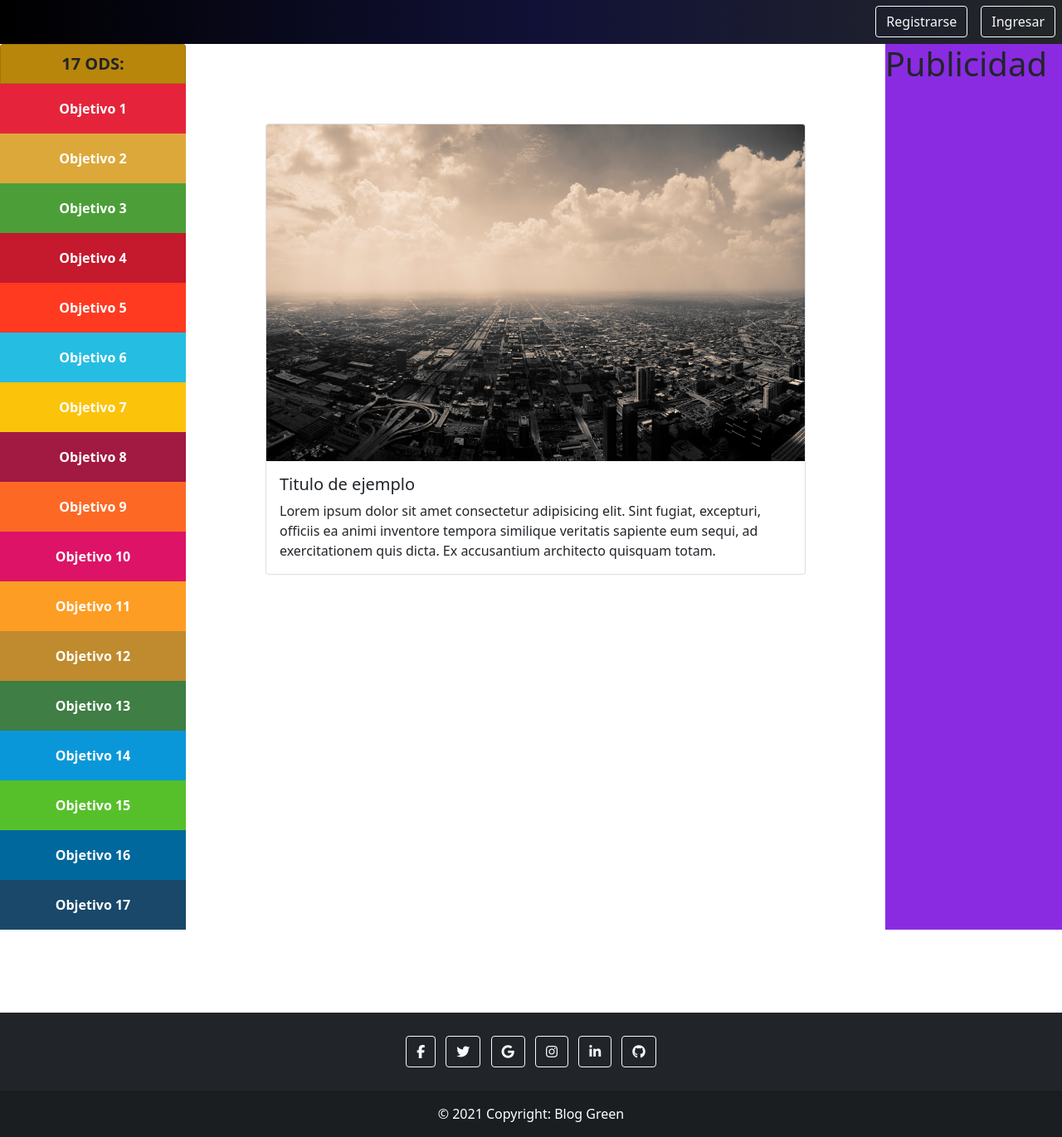
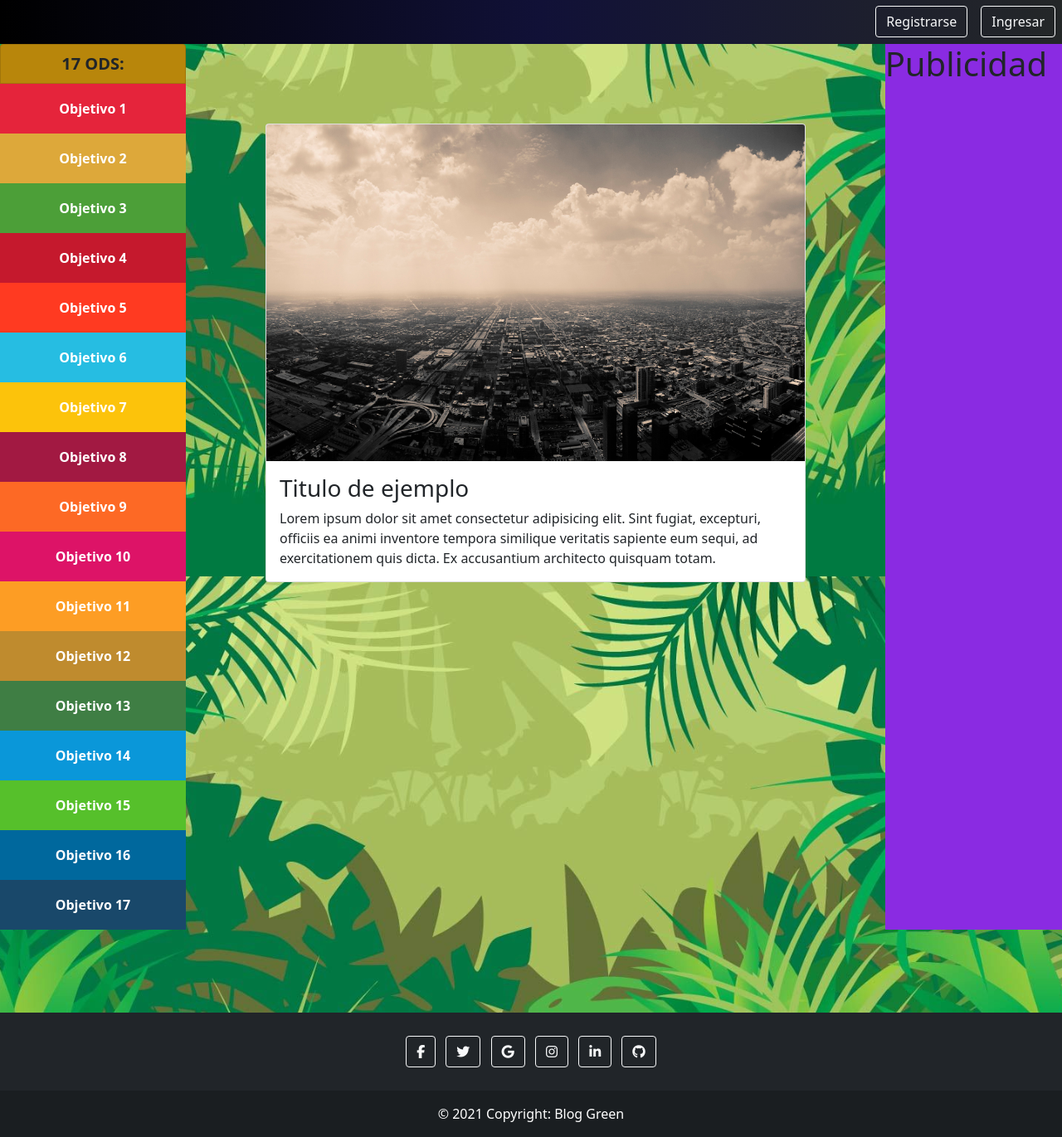
Before and after one commit to Dihue/grupo_13, a Django app: template repositorio/bloggreen/templates/index.html in a window 1280 px wide. Shown: the part 105-1476 px from the top of the page at 83% size. Run offline with Django 3.2, Linux system fonts and the light colour scheme; the template is opened without the code that fills it, so the values that code supplies are empty; parts of the project's set-up code (start-up, migrations or seed data) failed here and were passed over; some libraries are stand-ins or nearby versions.

Commit message:
solucionado like, dislike y agregado fondo

```diff
--- a/repositorio/bloggreen/static/base/css/base.css
+++ b/repositorio/bloggreen/static/base/css/base.css
@@ -1,3 +1,10 @@
+body {
+    background: url("/static/base/img/fondo.jpg") no-repeat;
+    background-position: center center;
+    background-attachment: fixed;
+    background-size: cover;
+}
+
 #pie_pagina{
     flex-shrink: none;
 	margin-top: 100px;
--- a/repositorio/bloggreen/templates/base.html
+++ b/repositorio/bloggreen/templates/base.html
@@ -55,7 +55,7 @@
                   <a class="btn btn-outline-light" href="{% url 'posts:crearPost' %}">Crear</a>
                 </li>
                 <li class="ms-2 me-2 nav-item">
-                  <a class="btn btn-outline-light" href="logout/">Salir</a>
+                  <a class="btn btn-outline-light" href="{% url 'users:logout' %}">Salir</a>
                 </li>
 
                 {% elif user.is_writer %}
@@ -63,12 +63,12 @@
                     <a class="btn btn-outline-light" href="{% url 'posts:crearPost' %}">Crear</a>
                 </li>
                 <li class="ms-2 me-2 nav-item">
-                    <a class="btn btn-outline-light" href="logout/">Salir</a>
+                    <a class="btn btn-outline-light" href="{% url 'users:logout' %}">Salir</a>
                 </li>
 
                 {% elif user.is_reader %}
                 <li class="ms-2 me-2 nav-item">
-                    <a class="btn btn-outline-light ms-auto" href="logout/">Salir</a>
+                    <a class="btn btn-outline-light ms-auto" href="{% url 'users:logout' %}">Salir</a>
                 </li>
                 {% endif %}
 
--- a/repositorio/bloggreen/templates/index.html
+++ b/repositorio/bloggreen/templates/index.html
@@ -109,7 +109,7 @@
             <div class="pt-5 pe-5" id="blog_ciudad">
                 <div class="card">
                 {% if post %}
-                    <div>
+                    <div class="">
                         {% if post.thumbnail.url %}
                             <img src="{{ post.thumbnail.url }}" class="card-img-top" alt="...">
                         {% else %}
@@ -117,17 +117,19 @@
                         {% endif %}
                     </div>
                     <div class="card-body">
-                        <h5 class="card-title">{{ post.title }}</h5>
-                        <p class="card-text">{{ post.content }}</p>
-                        <a href="#" class="btn btn-primary">Ir al post</a>
+                        <h4 class="card-title">{{ post.title }}</h4>
+                        <p class="card-text mt-3">{{ post.content }}</p>
+                    </div>
+                    <div class="card-body mt-2">
+                        <a href="{% url 'posts:mostrarPost' post.id %}" class="btn btn-primary">Ir al post</a>
                     </div>
                 {% else %}
                     <div>
                         <img src="{% static 'base/img/ciudad.jpg' %}" class="card-img-top" alt="...">
                     </div>
                     <div class="card-body">
-                        <h5 class="card-title">Titulo de ejemplo</h5>
-                        <p class="card-text">Lorem ipsum dolor sit amet consectetur adipisicing elit. Sint fugiat, excepturi, officiis ea animi inventore tempora similique veritatis sapiente eum sequi, ad exercitationem quis dicta. Ex accusantium architecto quisquam totam.</p>
+                        <h3 class="card-title">Titulo de ejemplo</h3>
+                        <p class="card-text mt-2">Lorem ipsum dolor sit amet consectetur adipisicing elit. Sint fugiat, excepturi, officiis ea animi inventore tempora similique veritatis sapiente eum sequi, ad exercitationem quis dicta. Ex accusantium architecto quisquam totam.</p>
                     </div>
                 {% endif %}
                 </div>
```
Also changed, not shown: repositorio/bloggreen/apps/posts/views.py (+30 -1 lines), repositorio/bloggreen/templates/post/postShow.html (+4 -12 lines), repositorio/bloggreen/apps/posts/migrations/0001_initial.py, repositorio/bloggreen/apps/posts/migrations/0002_auto_20211210_2129.py (deleted), repositorio/bloggreen/static/base/img/fondo.jpg (added).
